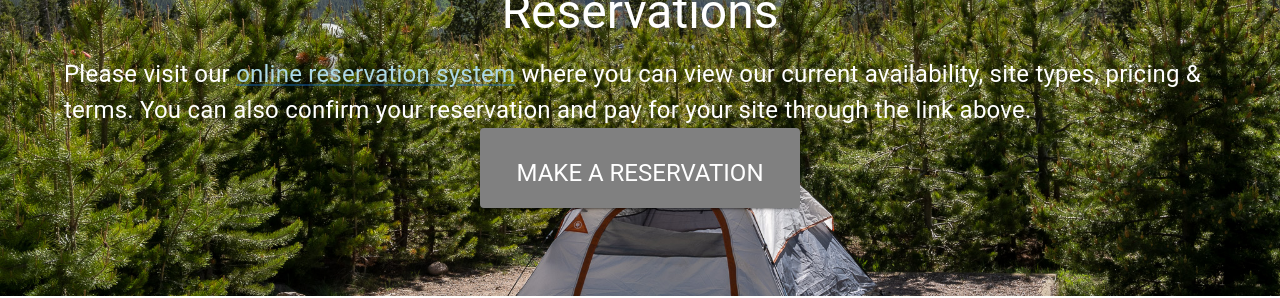
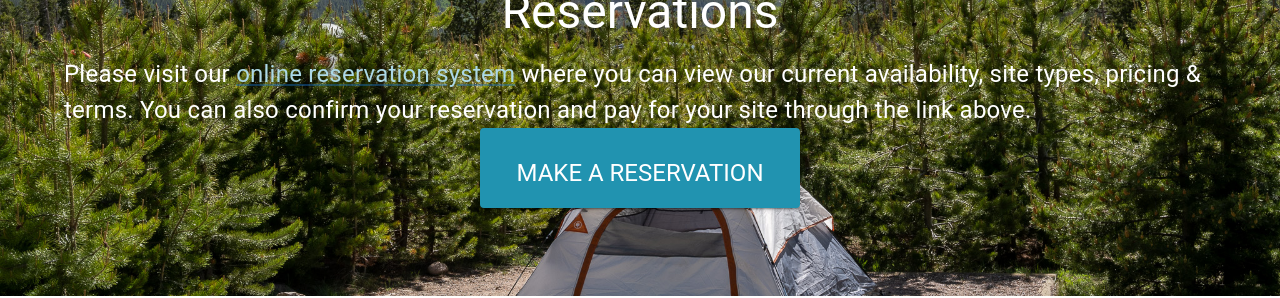
Before and after one commit to SABaltz/martin-city, a React (Create React App) app: page / in a window 1280 px wide. Shown: the part 1040-1338 px from the top of the page. Built offline with nearby package versions, Linux system fonts and the light colour scheme.

Commit message:
Update Colors

```diff
--- a/src/components/footer/Footer.jsx
+++ b/src/components/footer/Footer.jsx
@@ -1,13 +1,14 @@
 import {centerVertHoriz} from "../../global-parameters/Styles";
 import {Stack, Typography} from "@mui/material";
 import Box from "@mui/material/Box";
+import {secondaryColor} from "../../global-parameters/Parameters";
 
 function Footer() {
     return (<Box
         sx={{
             width: '100vw',
             ...centerVertHoriz,
-            backgroundColor: 'grey'
+            backgroundColor: secondaryColor,
         }}
     >
         <Stack sx={{margin: '4rem 4rem'}}>
--- a/src/global-parameters/Parameters.js
+++ b/src/global-parameters/Parameters.js
@@ -2,6 +2,6 @@ let name = 'Martin City Campground'
 
 const mainColor = '#7FB069'
 
-const secondaryColor = 'grey'
+const secondaryColor = '#2193b0'
 
 export {name, mainColor, secondaryColor}
```
